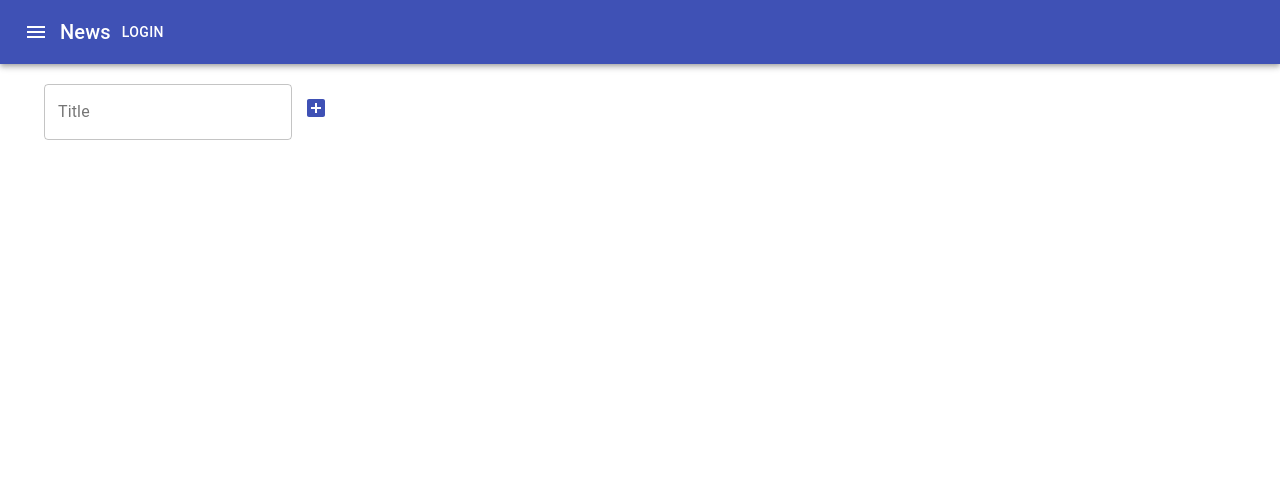
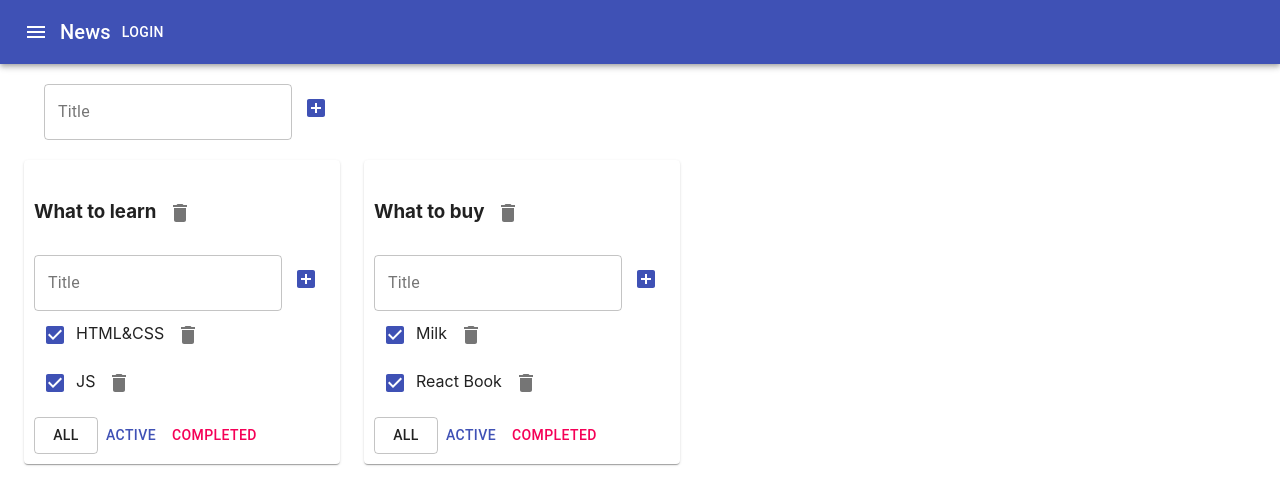
Before and after one commit to VladKravets/TodoList, a React (Create React App) app: page / in a window 1280 px wide. Shown: the top 504 px of the page. Built offline with nearby package versions, Linux system fonts and the light colour scheme.

Commit message:
updated react18

```diff
--- a/src/index.tsx
+++ b/src/index.tsx
@@ -1,8 +1,8 @@
 import React from 'react';
 import ReactDOM from 'react-dom/client';
 import './index.css';
+import App from './App';
 import {Provider} from "react-redux";
-import AppWithRedux from "./AppWithRedux";
 import {store} from "./state/store";
 
 const root = ReactDOM.createRoot(
@@ -10,6 +10,6 @@ const root = ReactDOM.createRoot(
 );
 root.render(
     <Provider store={store}>
-        <AppWithRedux/>
+        <App/>
     </Provider>
-)
+);
```
